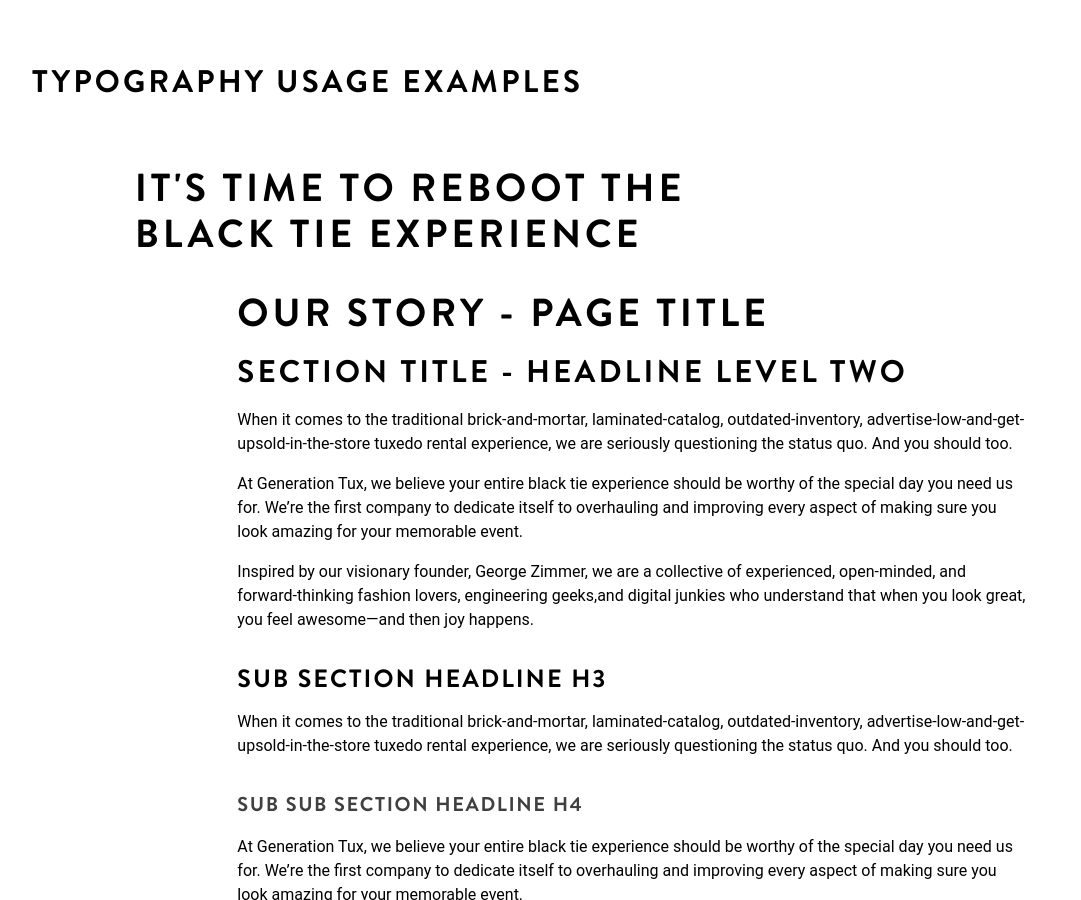
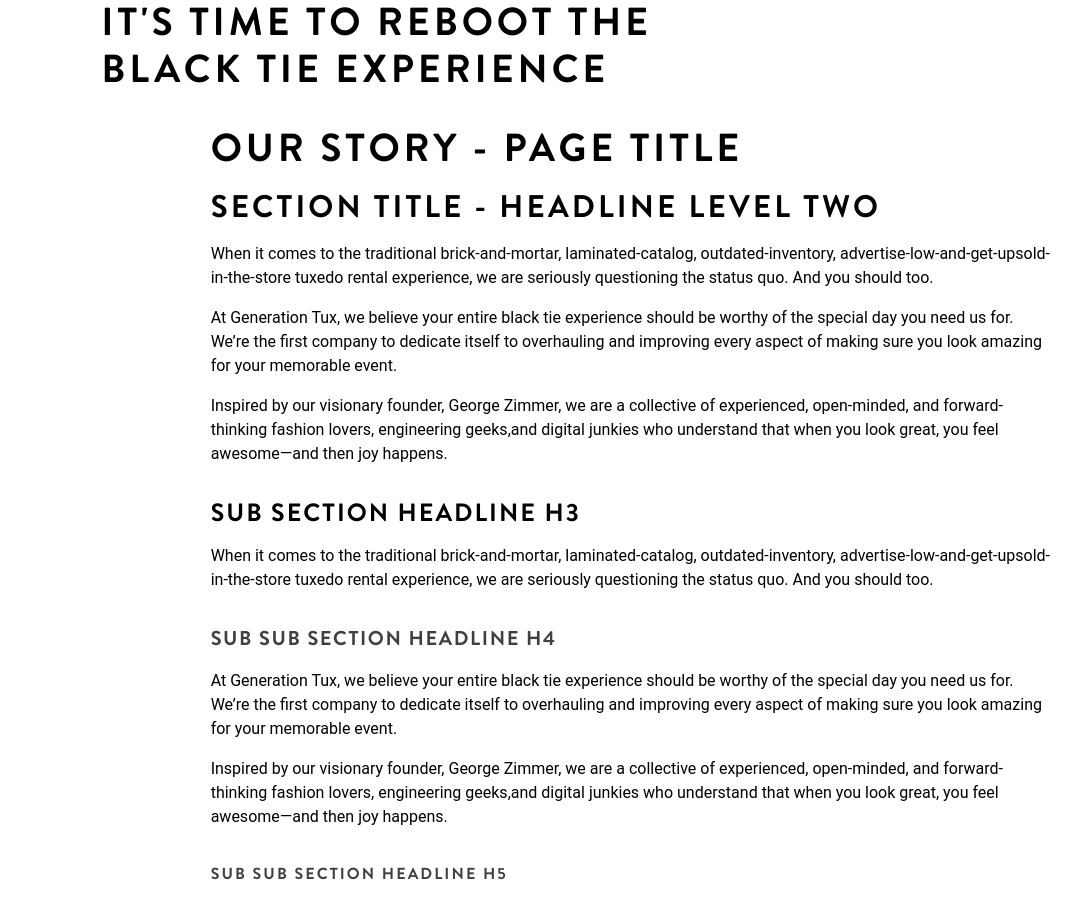
Before and after one commit to generationtux/styleguide, a Jekyll site: the page built from _modules/typography-demo.html, in a window 1280 px wide and 900 px high. Shown: the whole window, without its empty margins (8-1089 px from the left). Built offline with Jekyll 4.4.1, drawn with Linux system fonts in a browser that asks for light colours.

Commit message:
typography example container and content change

```diff
--- a/_modules/typography-demo.html
+++ b/_modules/typography-demo.html
@@ -1,26 +1,13 @@
 ---
 title: Typography In Use
-container-type: none
+container-type:
 ---
 
-
-<div class="container">
-  <div class="row">
-    <div class="col-sm-12">
-      <h2 class="uppercase pusher-xs-top-xl pusher-xs-btm-xl">Typography Usage Examples</h2>
-    </div>
-  </div>
-</div><!-- /.container  -->
-
-<div class="container container-buffer container-bg bg-placeholder">
 <div class="row">
   <div class="col-sm-6 col-sm-offset-1">
     <div class="h1 uppercase">It's Time To Reboot The Black Tie Experience</div>
   </div>
 </div>
-</div><!-- /.container  -->
-
-<div class="container container-buffer">
 
 <div class="row">
   <div class="col-sm-10 col-sm-offset-1 col-lg-8 col-lg-offset-2 body-copy">
@@ -151,5 +138,3 @@
   </div>
 
 </div>
-
-</div>
```
Lines whose indentation alone changed are shown as unchanged.
